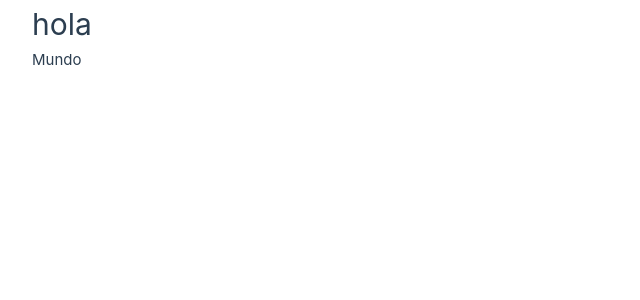
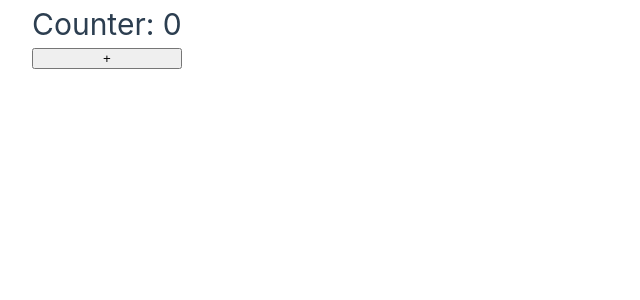
Before and after one commit to jesusbolivar94/breakingbadvueudemy, a Vue app: page / in a window 1280 px wide. Shown: the top 300 px of the page, without its empty margins (0-640 px from the left). Built offline with nearby package versions, Linux system fonts and the light colour scheme.

Commit message:
defineComponent vs script setup

```diff
--- a/src/App.vue
+++ b/src/App.vue
@@ -1,10 +1,35 @@
+<!-- Old way <script lang="ts">
+import {defineComponent, ref} from "vue"
+
+export default defineComponent({
+    setup(props, {emit}) {
+
+        const counter = ref(0)
+
+        const increase = () => {
+            counter.value = counter.value + 1
+        }
+
+        return {
+            counter,
+            increase
+        }
+    }
+})
+</script>-->
+
+<!--Script setup way-->
 <script setup lang="ts">
+import {ref} from "vue"
+
+const counter = ref(0)
+const increase = () => counter.value += 1
 </script>
 
 <template>
     <div class="wrapper">
-      <h1>hola</h1>
-      <p>Mundo</p>
+        <h1>Counter: {{ counter }}</h1>
+        <button @click="increase">+</button>
     </div>
 </template>
 
```
Lines whose indentation alone changed are shown as unchanged.
